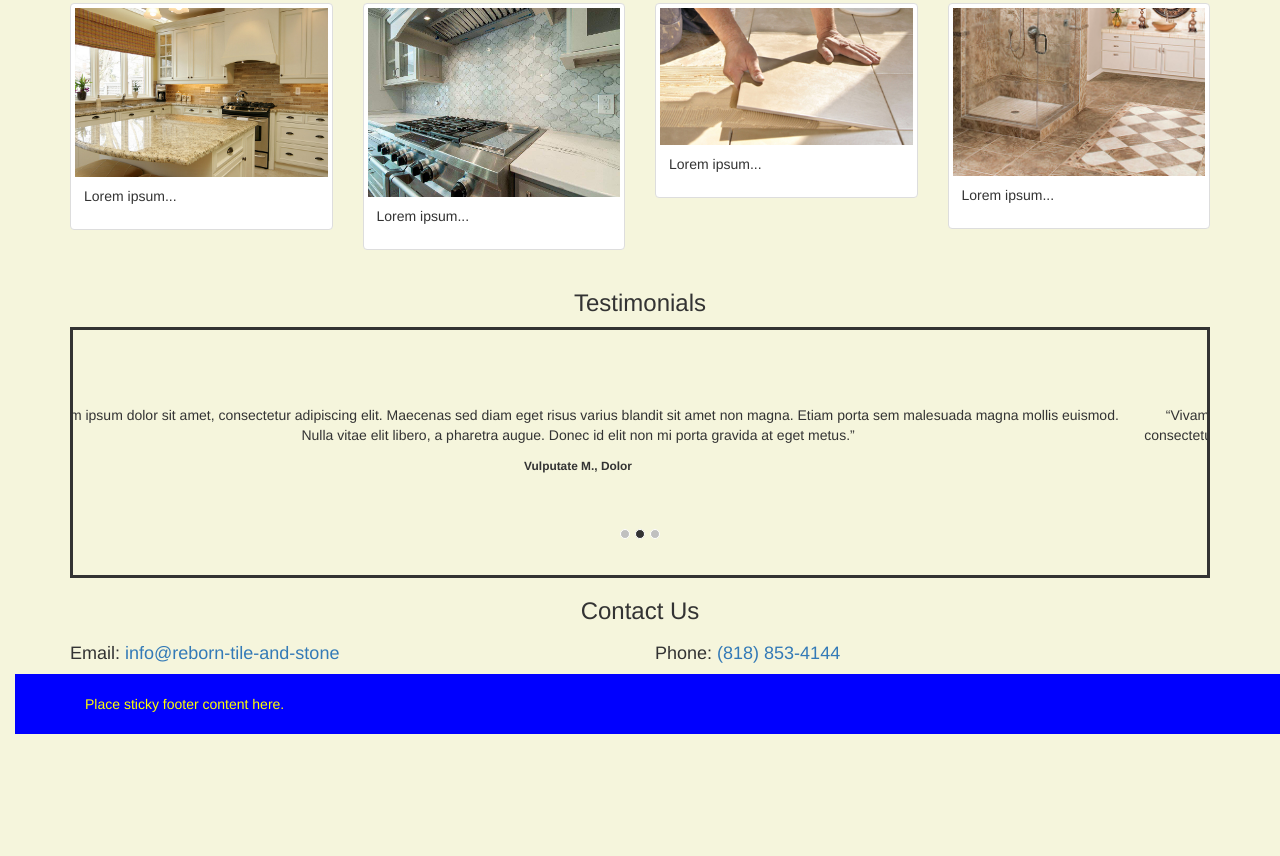
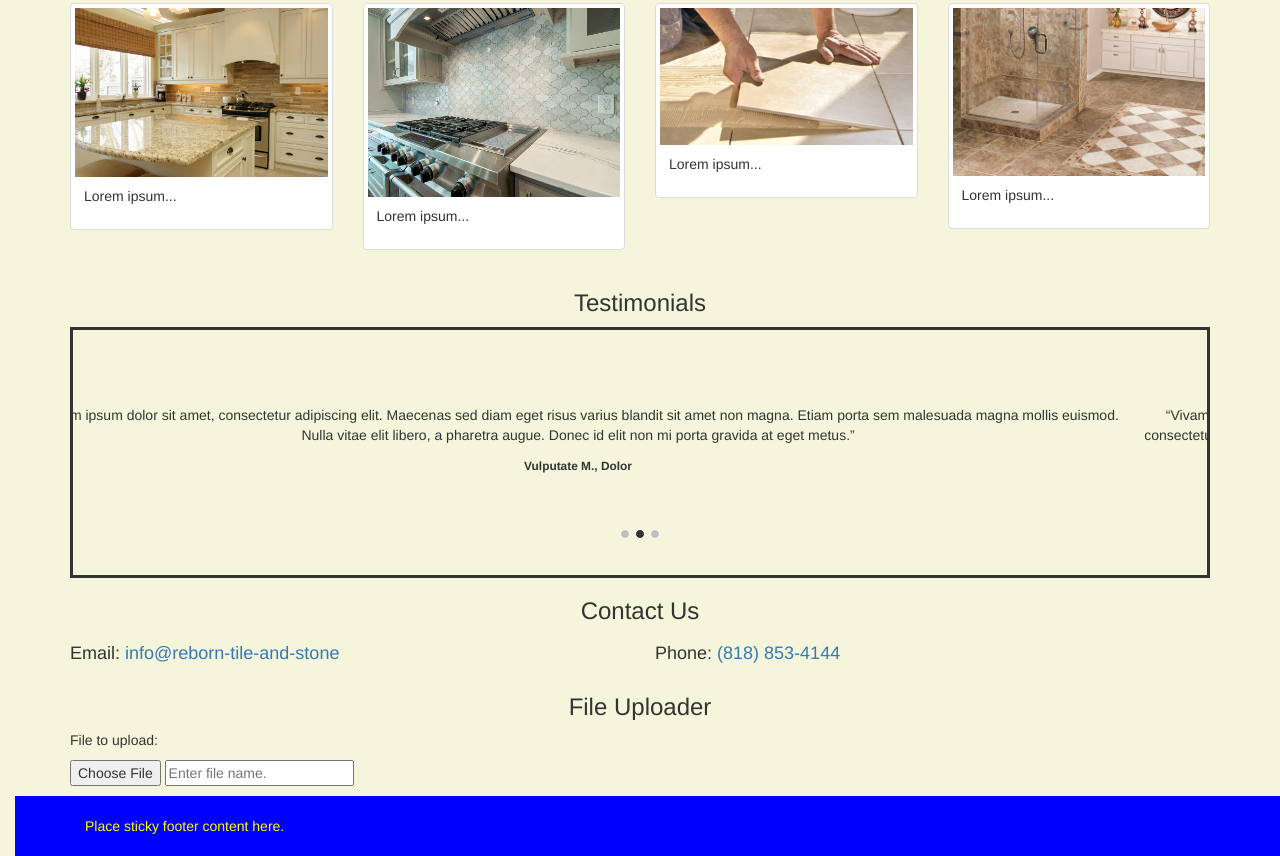
Before and after one commit to juanflores01/reborn-tile-and-stone, a plain HTML site: page index.html in a window 1280 px wide. Shown: the part 1319-2175 px from the top of the page. Before the commit the page ends 2053 px from the top, so only its background shows below. Drawn offline with nearby package versions, Linux system fonts and the light colour scheme.

Commit message:
File Uploader feature started

```diff
--- a/index.html
+++ b/index.html
@@ -489,6 +489,16 @@
             User can upload pictures of desired work area, desired tile and measurements for said items.
 
         -->
+        <div class="container">
+            <h3>File Uploader</h3>
+            <p>File to upload: </p>
+            <button>Choose File</button>
+            <input type="text" placeholder="Enter file name.">
+        </div>
+
+        <div class="container">
+            <p></p>
+        </div>
         <footer class="footer">
             <div class="container">
                 <span>Place sticky footer content here.</span>
```
